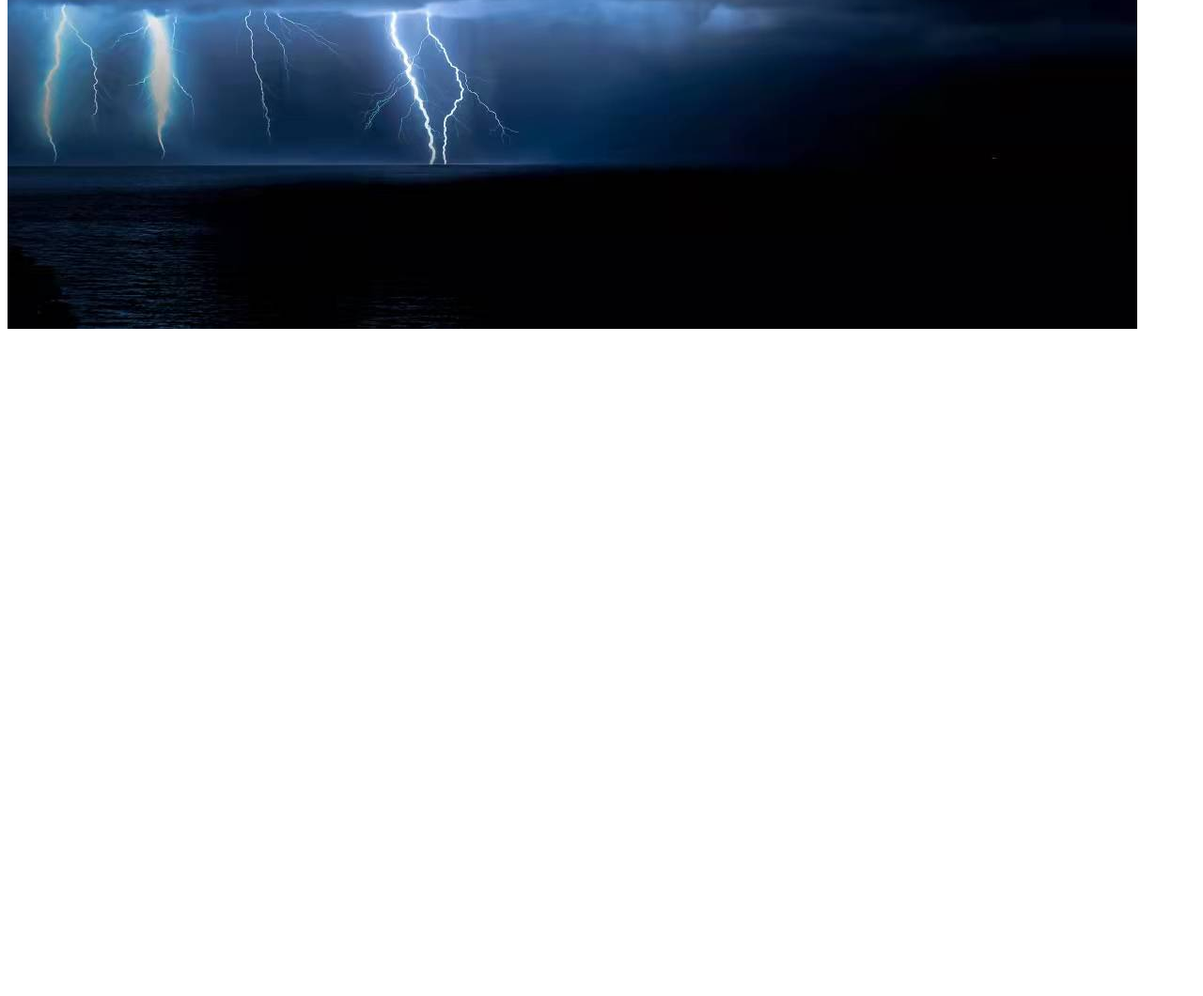
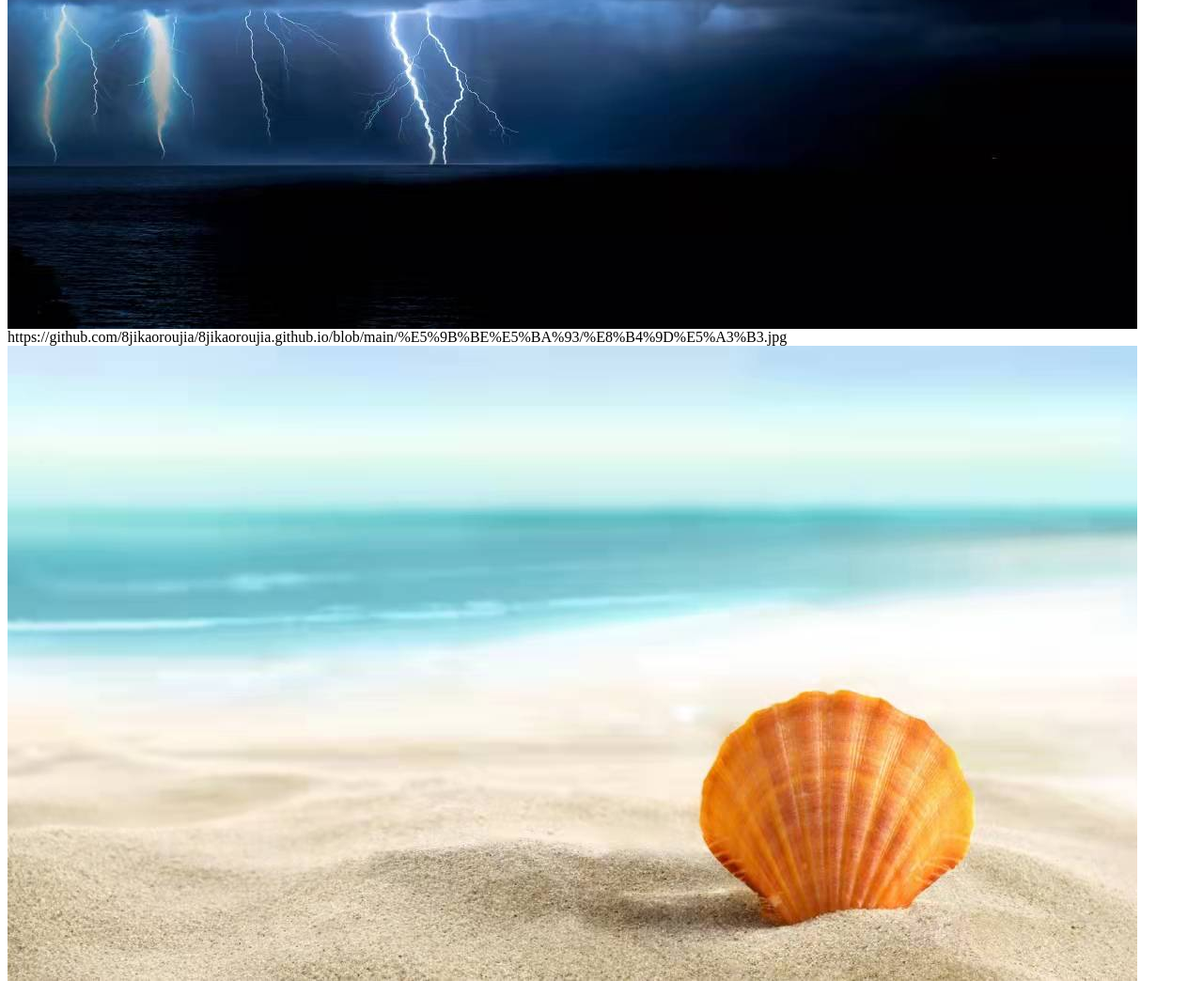
Before and after one commit to 8jikaoroujia/8jikaoroujia.github.io, a plain HTML site: page index.html in a window 1280 px wide. Shown: the part 719-1779 px from the top of the page at 94% size. Before the commit the page ends 1085 px from the top, so only its background shows below. Drawn offline with Linux system fonts and the light colour scheme.

Commit message:
Update index.html

```diff
--- a/index.html
+++ b/index.html
@@ -3,3 +3,5 @@
 <a href="https://www.zxx.edu.cn/syncClassroom"  target="_blank">国家中小学智慧教育平台</a>
 <img src="https://web.xdcdn.net/game/nm/img/yx/stage2/5.jpg?1555492603" alt="纳米核心">
 <img src="https://github.com/8jikaoroujia/8jikaoroujia.github.io/blob/main/A4-3%20(5).jpg" alt="雷电">
+https://github.com/8jikaoroujia/8jikaoroujia.github.io/blob/main/%E5%9B%BE%E5%BA%93/%E8%B4%9D%E5%A3%B3.jpg
+  <img src="/图库/贝壳.jpg" alt="beike ">
```
